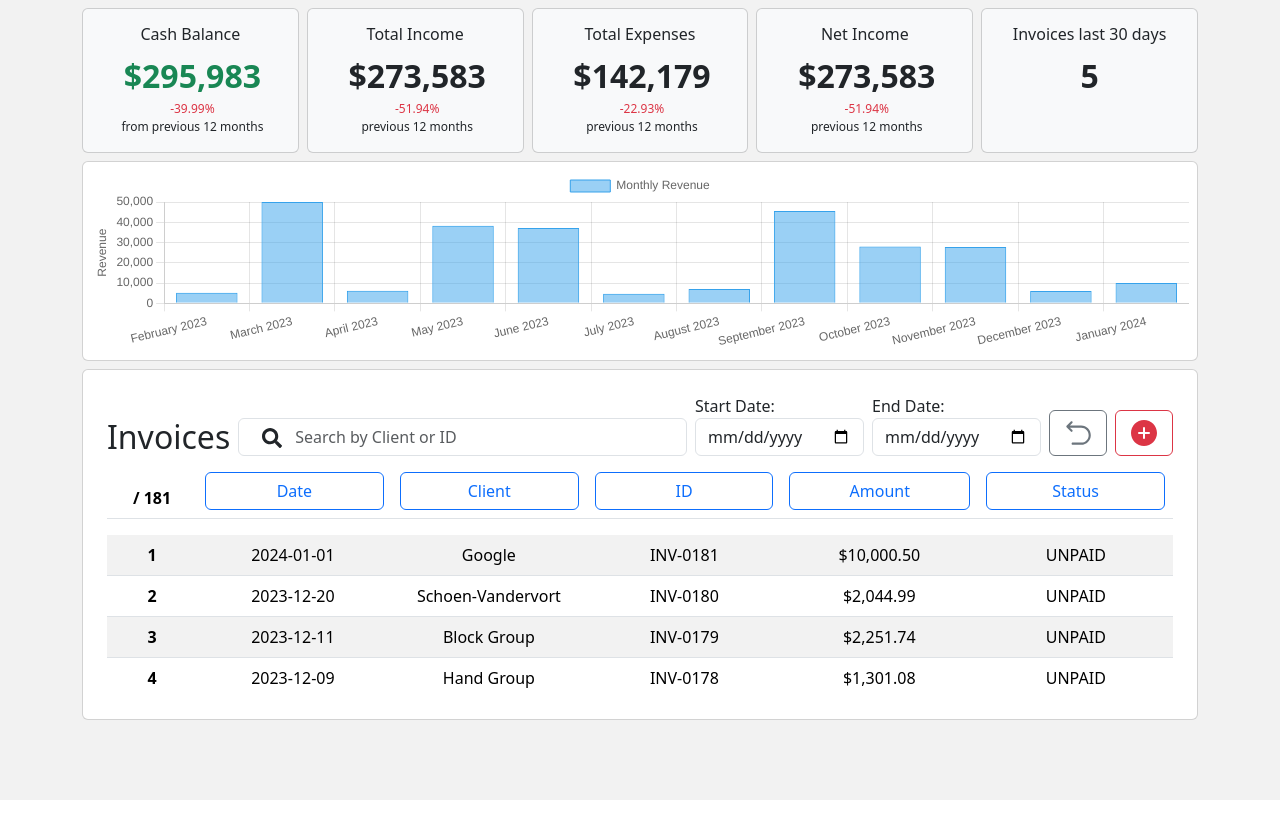
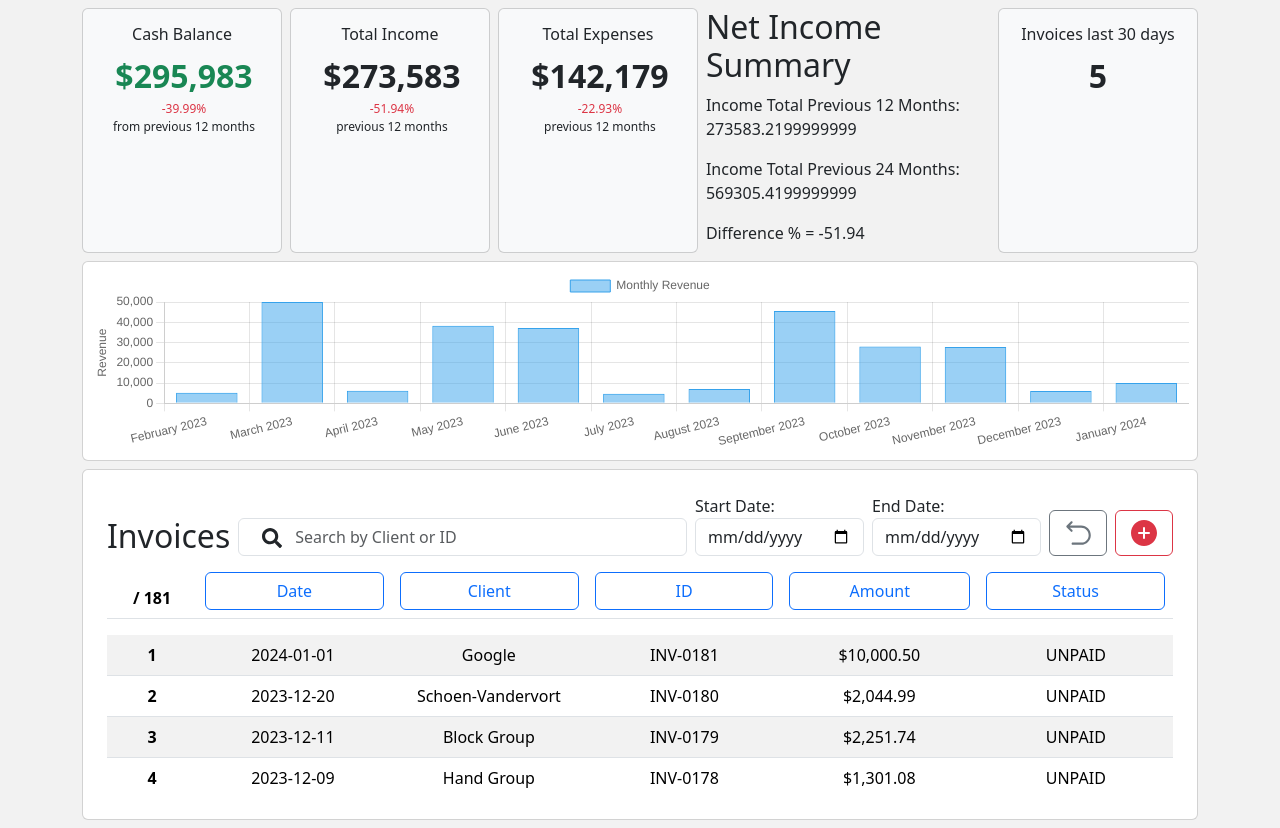
Before and after one commit to jonjon81/financial-tracker-react, a React (Vite) app: page / in a window 1280 px wide. Before the commit the page ends 800 px from the top, so only its background shows below. Built offline with nearby package versions, Linux system fonts and the light colour scheme.

Commit message:
Move income summary state to parent

```diff
--- a/src/components/NetIncomeSummary.tsx
+++ b/src/components/NetIncomeSummary.tsx
@@ -1,62 +1,25 @@
-import React, { useContext } from 'react';
-import { InvoiceContext } from '../context/InvoiceContexts';
+import React from 'react';
 import { Invoice } from '../types/Invoice';
-import { formatPriceWholeNumber } from '../utils/helpers';
 
-interface SummaryProps {
+interface NetIncomeSummaryProps {
+  incomeTotalPrevious12Months: number;
+  incomeTotalPrevious24Months: number;
   transactions: Invoice[];
 }
 
-const NetIncomeSummary: React.FC<SummaryProps> = () => {
-  const { state: invoiceState } = useContext(InvoiceContext);
-  const { invoices } = invoiceState;
-
-  const filterInvoicesByDynamicMonths = (monthsAgo: number): Invoice[] => {
-    const currentDate = new Date();
-    const endDate = new Date(currentDate.getFullYear(), currentDate.getMonth() + 1, 0);
-    const startDate = new Date(endDate.getFullYear(), endDate.getMonth() - monthsAgo, 1);
-
-    return invoices.filter((invoice: Invoice) => {
-      const invoiceDate = new Date(invoice.creationDate);
-      return invoiceDate >= startDate && invoiceDate <= endDate;
-    });
-  };
-
-  const previous12MonthsInvoices = filterInvoicesByDynamicMonths(12);
-  const previous24MonthsInvoices = filterInvoicesByDynamicMonths(24);
-
-  const totalPrevious12Months = previous12MonthsInvoices.reduce(
-    (total: number, invoice: Invoice) => total + invoice.amount,
-    0
-  );
-  const totalPrevious24Months = previous24MonthsInvoices.reduce(
-    (total: number, invoice: Invoice) => total + invoice.amount,
-    0
-  );
-
-  const difference = totalPrevious12Months - totalPrevious24Months;
+const NetIncomeSummary: React.FC<NetIncomeSummaryProps> = ({
+  incomeTotalPrevious12Months,
+  incomeTotalPrevious24Months,
+}) => {
+  const difference = incomeTotalPrevious12Months - incomeTotalPrevious24Months;
   const differencePercentage =
-    totalPrevious24Months !== 0 ? ((difference / totalPrevious24Months) * 100).toFixed(2) : 'N/A';
-
+    incomeTotalPrevious24Months !== 0 ? ((difference / incomeTotalPrevious24Months) * 100).toFixed(2) : 'N/A';
   return (
-    <div className="card d-inline-block bg-light mb-2 me-2">
-      <div className="card-body">
-        <h2 className="card-title fs-6 text-center">Net Income</h2>
-        <p className="card-text text-center fs-2">
-          <span className="ms-1">
-            <strong>{formatPriceWholeNumber(totalPrevious12Months)}</strong>
-          </span>
-          <br />
-          <span className="ms-1 d-flex flex-column" style={{ fontSize: '12px' }}>
-            {difference < 0 ? (
-              <span className="text-danger">-{Math.abs(Number(differencePercentage))}%</span>
-            ) : (
-              <span className="text-success">+{Number(differencePercentage)}%</span>
-            )}
-            previous 12 months
-          </span>
-        </p>
-      </div>
+    <div className="net-income-summary">
+      <h2>Net Income Summary</h2>
+      <p>Income Total Previous 12 Months: {incomeTotalPrevious12Months}</p>
+      <p>Income Total Previous 24 Months: {incomeTotalPrevious24Months}</p>
+      <p>Difference % = {differencePercentage}</p>
     </div>
   );
 };
--- a/src/components/SummaryWidget.tsx
+++ b/src/components/SummaryWidget.tsx
@@ -5,15 +5,48 @@ import Last30Days from './Last30Days';
 import { useTransaction } from '../context/TransactionContexts';
 import './SummaryWidget.css';
 import NetIncomeSummary from './NetIncomeSummary';
+import { useContext } from 'react';
+import { InvoiceContext } from '../context/InvoiceContexts';
+import { Invoice } from '../types/Invoice';
 
 const SummaryWidget = () => {
   const { state: transactionState } = useTransaction();
+  const { state: invoiceState } = useContext(InvoiceContext);
+  const { invoices } = invoiceState;
+
+  const filterInvoicesByDynamicMonths = (monthsAgo: number): Invoice[] => {
+    const currentDate = new Date();
+    const endDate = new Date(currentDate.getFullYear(), currentDate.getMonth() + 1, 0);
+    const startDate = new Date(endDate.getFullYear(), endDate.getMonth() - monthsAgo, 1);
+
+    return invoices.filter((invoice: Invoice) => {
+      const invoiceDate = new Date(invoice.creationDate);
+      return invoiceDate >= startDate && invoiceDate <= endDate;
+    });
+  };
+
+  const previous12MonthsInvoices = filterInvoicesByDynamicMonths(12);
+  const previous24MonthsInvoices = filterInvoicesByDynamicMonths(24);
+
+  const incomeTotalPrevious12Months = previous12MonthsInvoices.reduce(
+    (total: number, invoice: Invoice) => total + invoice.amount,
+    0
+  );
+  const incomeTotalPrevious24Months = previous24MonthsInvoices.reduce(
+    (total: number, invoice: Invoice) => total + invoice.amount,
+    0
+  );
+
   return (
     <div className="summary-main-container d-flex justify-content-between">
       <CashBalance transactions={[]} />
       <TotalIncomeSummary transactions={[]} />
       <TotalExpensesSummary transactions={[]} />
-      <NetIncomeSummary transactions={[]} />
+      <NetIncomeSummary
+        incomeTotalPrevious12Months={incomeTotalPrevious12Months}
+        incomeTotalPrevious24Months={incomeTotalPrevious24Months}
+        transactions={[]}
+      />
       <Last30Days transactions={transactionState.transactions} />
     </div>
   );
--- a/src/components/TotalExpensesSummary.tsx
+++ b/src/components/TotalExpensesSummary.tsx
@@ -22,23 +22,27 @@ const TotalExpenseSummary: React.FC<SummaryProps> = () => {
     });
   };
 
-  const previous12MonthsTransactions = filterTransactionsByDynamicMonths(12);
-  const previous24MonthsTransactions = filterTransactionsByDynamicMonths(24);
+  // Add explicit type annotation for filterTransactionsByDynamicMonths
+  const filterTransactions: (monthsAgo: number) => Transaction[] = (monthsAgo) =>
+    filterTransactionsByDynamicMonths(monthsAgo);
 
-  const totalPrevious12Months = previous12MonthsTransactions.reduce(
+  const previous12MonthsTransactions = filterTransactions(12);
+  const previous24MonthsTransactions = filterTransactions(24);
+
+  const expensesTotalPrevious12Months = previous12MonthsTransactions.reduce(
     (total: number, transaction: Transaction) => total + transaction.amount,
     0
   );
-  const totalPrevious24Months = previous24MonthsTransactions.reduce(
+  const incomeTotalPrevious24Months = previous24MonthsTransactions.reduce(
     (total: number, transaction: Transaction) => total + transaction.amount,
     0
   );
 
-  const difference = totalPrevious12Months - totalPrevious24Months;
+  const difference = expensesTotalPrevious12Months - incomeTotalPrevious24Months;
   const differencePercentage =
-    totalPrevious24Months !== 0 ? ((difference / totalPrevious24Months) * 100).toFixed(2) : 'N/A';
+    incomeTotalPrevious24Months !== 0 ? ((difference / incomeTotalPrevious24Months) * 100).toFixed(2) : 'N/A';
 
-  const absoluteTotal = Math.abs(totalPrevious12Months);
+  const absoluteTotal = Math.abs(expensesTotalPrevious12Months);
 
   return (
     <div className="card d-inline-block bg-light mb-2 me-2">
--- a/src/components/TotalIncomeSummary.tsx
+++ b/src/components/TotalIncomeSummary.tsx
@@ -25,18 +25,18 @@ const TotalIncomeSummary: React.FC<SummaryProps> = () => {
   const previous12MonthsInvoices = filterInvoicesByDynamicMonths(12);
   const previous24MonthsInvoices = filterInvoicesByDynamicMonths(24);
 
-  const totalPrevious12Months = previous12MonthsInvoices.reduce(
+  const incomeTotalPrevious12Months = previous12MonthsInvoices.reduce(
     (total: number, invoice: Invoice) => total + invoice.amount,
     0
   );
-  const totalPrevious24Months = previous24MonthsInvoices.reduce(
+  const incomeTotalPrevious24Months = previous24MonthsInvoices.reduce(
     (total: number, invoice: Invoice) => total + invoice.amount,
     0
   );
 
-  const difference = totalPrevious12Months - totalPrevious24Months;
+  const difference = incomeTotalPrevious12Months - incomeTotalPrevious24Months;
   const differencePercentage =
-    totalPrevious24Months !== 0 ? ((difference / totalPrevious24Months) * 100).toFixed(2) : 'N/A';
+    incomeTotalPrevious24Months !== 0 ? ((difference / incomeTotalPrevious24Months) * 100).toFixed(2) : 'N/A';
 
   return (
     <div className="card d-inline-block bg-light mb-2 me-2">
@@ -44,7 +44,7 @@ const TotalIncomeSummary: React.FC<SummaryProps> = () => {
         <h2 className="card-title fs-6 text-center">Total Income</h2>
         <p className="card-text text-center fs-2">
           <span className="ms-1">
-            <strong>{formatPriceWholeNumber(totalPrevious12Months)}</strong>
+            <strong>{formatPriceWholeNumber(incomeTotalPrevious12Months)}</strong>
           </span>
           <br />
           <span className="ms-1 d-flex flex-column" style={{ fontSize: '12px' }}>
```
